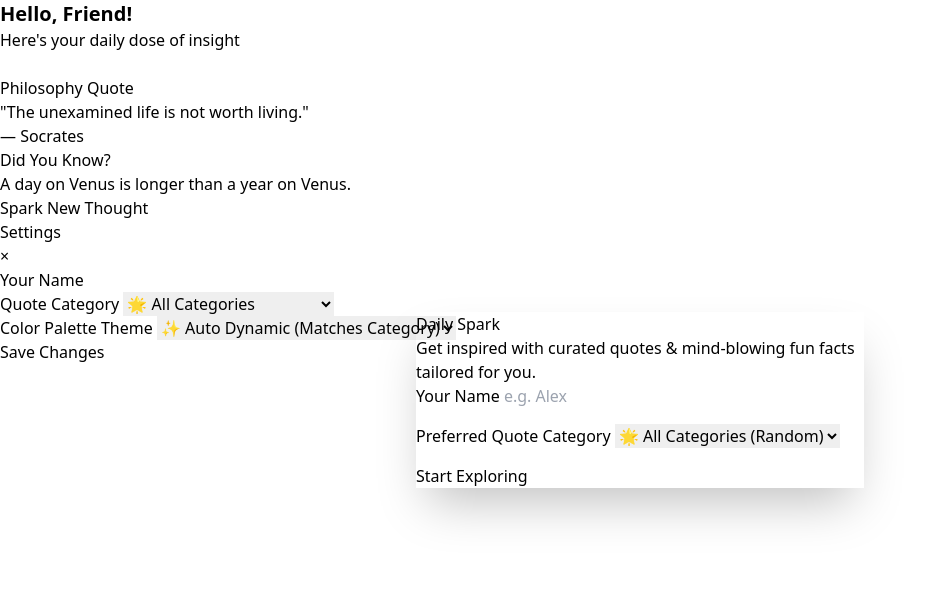
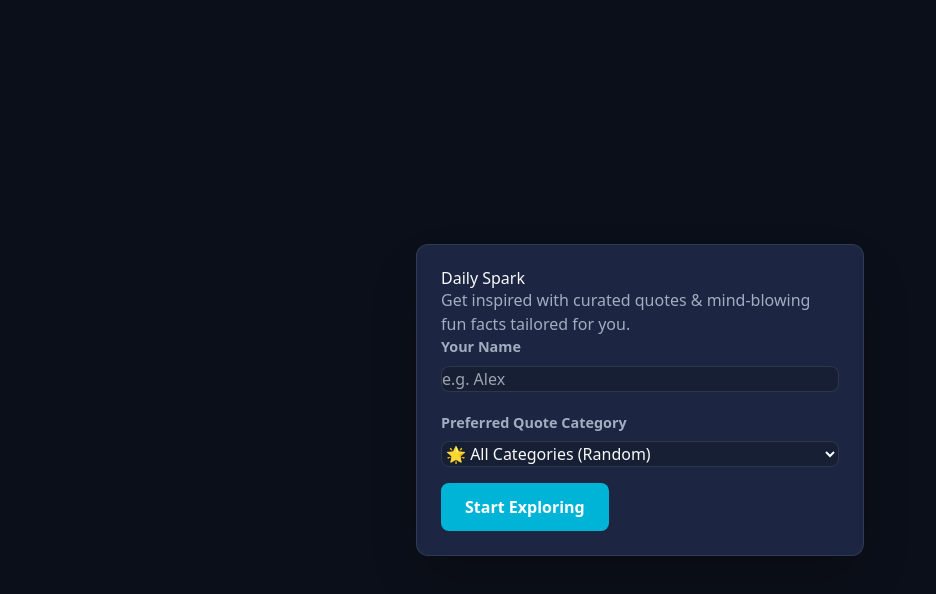
Before and after one commit to Caleb-eh/MGIS130-D2-DQ-RF, a plain HTML site: page index.html in a window 1280 px wide. Shown: the whole page, without its empty margins (0-936 px from the left). Drawn offline with nearby package versions, Linux system fonts and the light colour scheme; a web font is replaced by a local one.

Commit message:
Add global CSS variables and update styles
Added global CSS variables for theming and layout. Introduced styles for body, typography, forms, and animations.

```diff
--- a/style.css
+++ b/style.css
@@ -1,4 +1,32 @@
-/* ... existing code ... */
+/* ==========================================
+Global Reset & Root CSS Variables
+========================================== */
+
+:root {
+--bg-primary: #0b0f19;
+--bg-secondary: #161f33;
+--bg-card: #1c2541;
+--text-primary: #f8f9fa;
+--text-secondary: #a0aec0;
+--accent-color: #00b4d8;
+--accent-hover: #90e0ef;
+--border-color: rgba(255, 255, 255, 0.1);
+--shadow-color: rgba(0, 0, 0, 0.35);
+--font-family: system-ui, -apple-system, BlinkMacSystemFont, 'Segoe UI', Roboto, Oxygen, Ubuntu, Cantarell, sans-serif;
+--radius-sm: 8px;
+--radius-md: 12px;
+--radius-lg: 20px;
+}
+
+/* Athlete Theme Overrides */
+body.theme-athlete {
+--bg-primary: #0a1118;
+--bg-secondary: #121e2b;
+--bg-card: #1c2738;
+--accent-color: #48cae4;
+--accent-hover: #90e0ef;
+}
+
 body.theme-athlete .card {
 background-image: linear-gradient(135deg, rgba(72, 202, 228, 0.08) 0%, rgba(28, 37, 65, 0.95) 100%),
 radial-gradient(circle at 100% 100%, rgba(0, 180, 216, 0.15), transparent 50%);
@@ -10,18 +38,190 @@ radial-gradient(circle at 100% 100%, rgba(0, 180, 216, 0.15), transparent 50%);
 box-sizing: border-box;
 margin: 0;
 padding: 0;
-transition: background-color 0.4s ease, color 0.4s ease, border-color 0.4s ease;
+transition: background-color 0.4s ease, color 0.4s ease, border-color 0.4s ease, transform 0.2s ease, box-shadow 0.2s ease;
+}
+
+html, body {
+width: 100%;
+height: 100%;
+overflow-x: hidden;
 }
 
 body {
-/* ... existing code ... */
+font-family: var(--font-family);
+background-color: var(--bg-primary);
+color: var(--text-primary);
+line-height: 1.6;
+display: flex;
+flex-direction: column;
+min-height: 100vh;
+}
+
+/* ==========================================
+Typography & Basic Elements
+========================================== */
+
+h1, h2, h3, h4, h5, h6 {
+color: var(--text-primary);
+font-weight: 700;
+line-height: 1.2;
+margin-bottom: 0.5rem;
+}
+
+p {
+color: var(--text-secondary);
+margin-bottom: 1rem;
+}
+
+a {
+color: var(--accent-color);
+text-decoration: none;
+}
+
+a:hover {
+color: var(--accent-hover);
+text-decoration: underline;
+}
+
+/* ==========================================
+Layout & Container Components
+========================================== */
+
+.app-container {
+width: 100%;
+max-width: 1200px;
+margin: 0 auto;
+padding: 2rem 1.5rem;
+flex: 1 0 auto;
+}
+
+.card {
+background-color: var(--bg-card);
+border: 1px solid var(--border-color);
+border-radius: var(--radius-md);
+padding: 1.5rem;
+box-shadow: 0 8px 24px var(--shadow-color);
+backdrop-filter: blur(10px);
+}
+
+/* Screen Management */
+.screen {
+display: none;
+opacity: 0;
+transform: translateY(15px);
+transition: opacity 0.4s ease, transform 0.4s ease;
+}
+
 .screen.active {
 display: block;
+opacity: 1;
+transform: translateY(0);
 }
 
 #setup-screen.screen.active {
 display: flex;
+flex-direction: column;
+justify-content: center;
+align-content: center;
+min-height: 70vh;
 }
 
-/* Unified Slide Up & Fade In Group Animation /
-/ ... existing code ... */
+/* ==========================================
+Forms & Controls
+========================================== */
+
+.form-group {
+margin-bottom: 1.25rem;
+display: flex;
+flex-direction: column;
+gap: 0.5rem;
+}
+
+label {
+font-size: 0.9rem;
+font-weight: 600;
+color: var(--text-secondary);
+}
+
+input, select, textarea {
+width: 100%;
+padding: 0.75rem 1rem;
+border-radius: var(--radius-sm);
+border: 1px solid var(--border-color);
+background-color: var(--bg-secondary);
+color: var(--text-primary);
+font-size: 1rem;
+outline: none;
+}
+
+input:focus, select:focus, textarea:focus {
+border-color: var(--accent-color);
+box-shadow: 0 0 0 3px rgba(0, 180, 216, 0.25);
+}
+
+.btn {
+display: inline-flex;
+align-items: center;
+justify-content: center;
+padding: 0.75rem 1.5rem;
+border-radius: var(--radius-sm);
+border: none;
+font-size: 1rem;
+font-weight: 600;
+cursor: pointer;
+gap: 0.5rem;
+background-color: var(--accent-color);
+color: #ffffff;
+}
+
+.btn:hover {
+background-color: var(--accent-hover);
+transform: translateY(-2px);
+box-shadow: 0 4px 12px rgba(0, 180, 216, 0.3);
+}
+
+.btn:active {
+transform: translateY(0);
+}
+
+.btn-secondary {
+background-color: transparent;
+border: 1px solid var(--border-color);
+color: var(--text-primary);
+}
+
+.btn-secondary:hover {
+background-color: var(--bg-secondary);
+border-color: var(--text-secondary);
+}
+
+/* ==========================================
+Animations
+========================================== */
+
+@keyframes slideUpFade {
+from {
+opacity: 0;
+transform: translateY(20px);
+}
+to {
+opacity: 1;
+transform: translateY(0);
+}
+}
+
+.animate-slide-up {
+animation: slideUpFade 0.5s cubic-bezier(0.16, 1, 0.3, 1) forwards;
+}
+
+/* Unified Slide Up & Fade In Group Animation */
+.animate-group > * {
+opacity: 0;
+animation: slideUpFade 0.5s cubic-bezier(0.16, 1, 0.3, 1) forwards;
+}
+
+.animate-group > *:nth-child(1) { animation-delay: 0.05s; }
+.animate-group > *:nth-child(2) { animation-delay: 0.10s; }
+.animate-group > *:nth-child(3) { animation-delay: 0.15s; }
+.animate-group > *:nth-child(4) { animation-delay: 0.20s; }
+.animate-group > *:nth-child(5) { animation-delay: 0.25s; }
```
